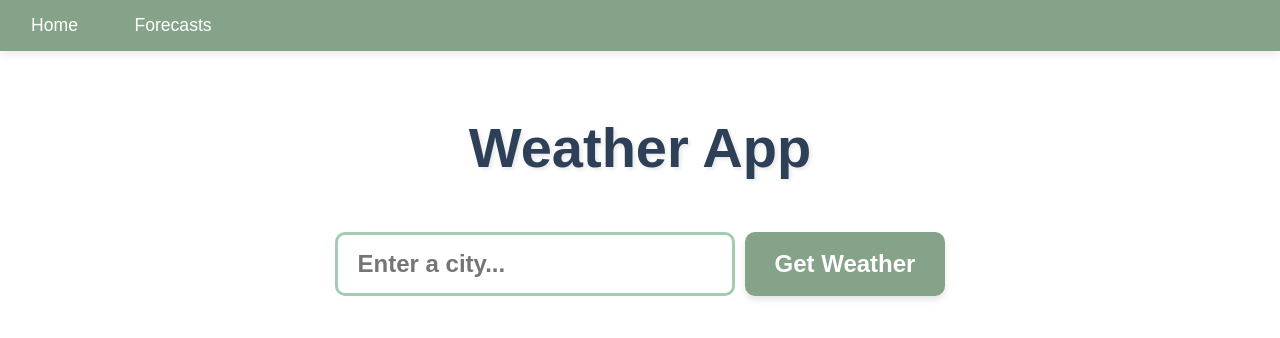
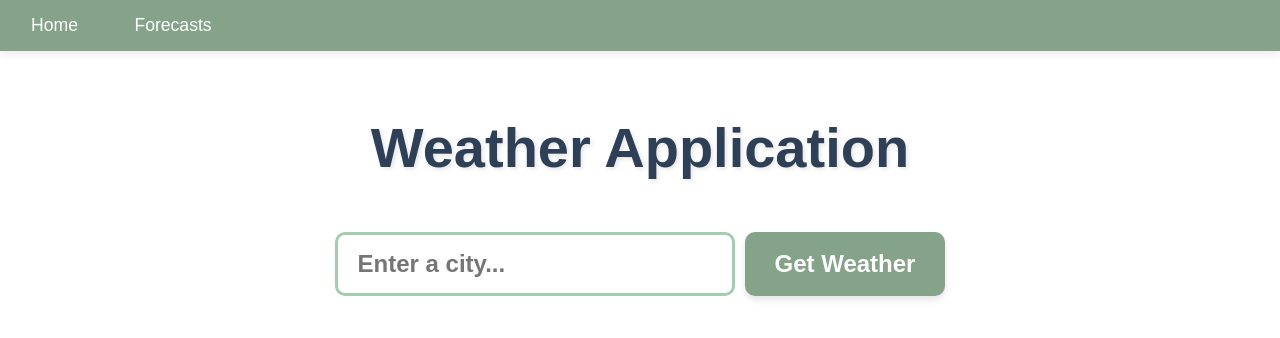
Before and after one commit to R1T-DEYE/WeatherApp, a website: page index.html in a window 1280 px wide. Drawn offline with Linux system fonts and the light colour scheme.

Commit message:
Small fix

```diff
--- a/index.html
+++ b/index.html
@@ -25,7 +25,7 @@
     </nav>
 
     <main class="index">
-      <h1>Weather App</h1>
+      <h1>Weather Application</h1>
 
       <!-- City Search Form -->
       <form class="weatherForm">
```
